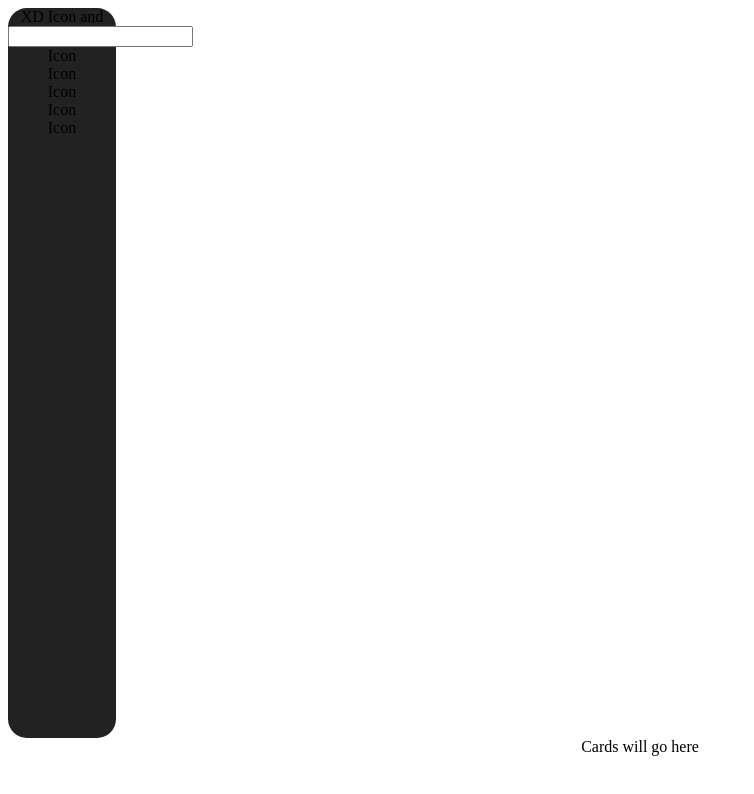
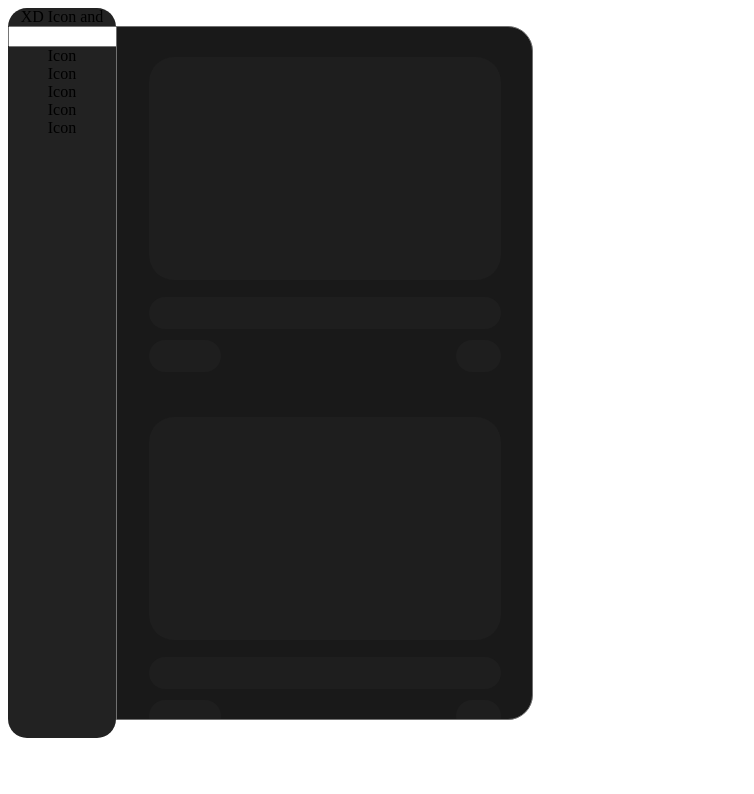
Before and after one commit to InteractiveNerd/expanding-menu, a React (Create React App) app: page / in a window 1280 px wide. Shown: the top 794 px of the page, without its empty margins (0-754 px from the left). Built offline with nearby package versions, Linux system fonts and the light colour scheme.

Commit message:
Card layout and styles done

```diff
--- a/src/App.scss
+++ b/src/App.scss
@@ -1,3 +1,4 @@
 .App {
   text-align: center;
+  display: flex;
 }
--- a/src/com/organisms/Cards/Cards.js
+++ b/src/com/organisms/Cards/Cards.js
@@ -1,8 +1,29 @@
-import React from 'react';
-import './Cards.scss';
+import React from "react";
+import "./Cards.scss";
 
 const Cards = () => {
-  return <div>Cards will go here</div>;
+  return (
+    <div id="Card">
+      <div className="card-container">
+        <div className="box-container">
+          <div className="card-box"></div>
+          <div className="capt-box"></div>
+          <div className="btn-container">
+            <button id="left-btn"></button>
+            <button id="right-btn"></button>
+          </div>
+        </div>
+      </div>
+      <div className="box-container">
+        <div className="card-box"></div>
+        <div className="capt-box"></div>
+        <div className="btn-container">
+          <button id="left-btn"></button>
+          <button id="right-btn"></button>
+        </div>
+      </div>
+    </div>
+  );
 };
 
 export default Cards;
--- a/src/com/organisms/Cards/Cards.scss
+++ b/src/com/organisms/Cards/Cards.scss
@@ -0,0 +1,50 @@
+#Card {
+  width: 415px;
+  height: 692px;
+  background: #191919;
+  align-self: center;
+  border-radius: 0 25px 25px 0;
+  border: 1px solid #707070;
+  display: flex;
+  flex-direction: column;
+  align-items: center;
+  overflow-y: hidden;
+
+  .box-container {
+    display: flex;
+    flex-direction: column;
+
+    .card-box {
+      width: 352px;
+      height: 223px;
+      background-color: #1e1e1e;
+      margin: 30px 0 17px 0;
+      border-radius: 25px;
+    }
+    .capt-box {
+      width: 100%;
+      height: 32px;
+      background-color: #1e1e1e;
+      margin-bottom: 11px;
+      border-radius: 25px;
+    }
+    .btn-container {
+      display: flex;
+      justify-content: space-between;
+      button {
+        background-color: #1e1e1e;
+        border: none;
+        border-radius: 25px;
+        margin-bottom: 15px;
+      }
+      #left-btn {
+        width: 72px;
+        height: 32px;
+      }
+      #right-btn {
+        width: 45px;
+        height: 32px;
+      }
+    }
+  }
+}
```
Also changed, not shown: 1 other file (tests, documents, lock files or other folders).
